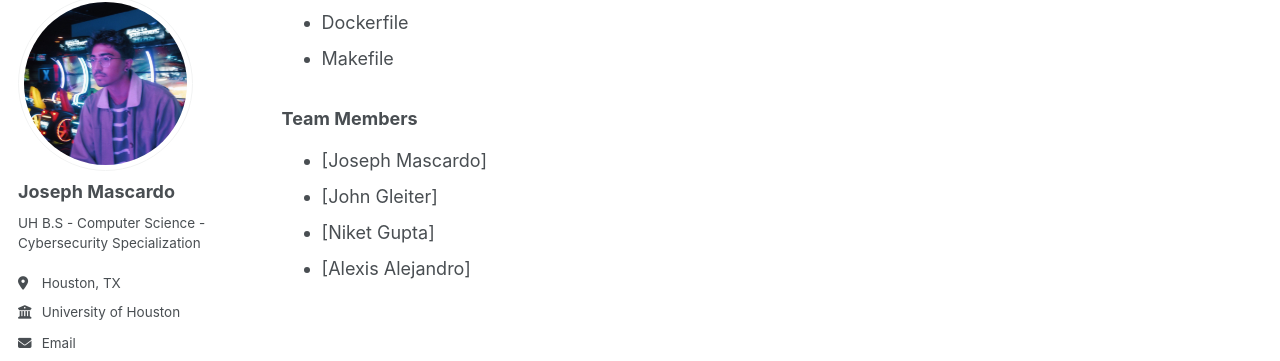
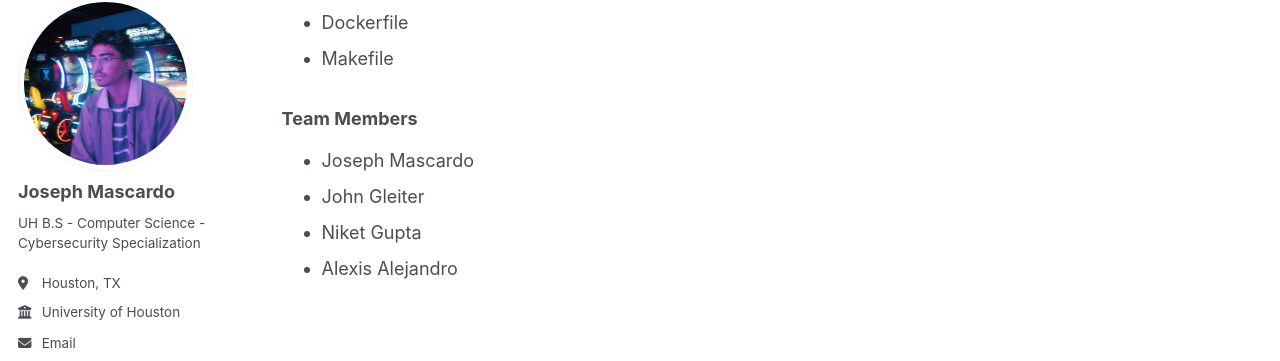
Before and after one commit to jomosquito/jomosquito.github.io, a Jekyll site: the page built from _portfolio/edmonton.md, in a window 1280 px wide and 900 px high, scrolled down 1046 px. Shown: the part 110-471 px from the top of the window. Built offline with Jekyll 4.4.1, drawn with Linux system fonts in a browser that asks for light colours.

```diff
--- a/_portfolio/edmonton.md
+++ b/_portfolio/edmonton.md
@@ -44,7 +44,7 @@ The code for this project is available on GitHub: [Project Repository](https://g
 
 ### Team Members
 
-* [Joseph Mascardo]
-* [John Gleiter]
-* [Niket Gupta]
-* [Alexis Alejandro]
+* Joseph Mascardo
+* John Gleiter
+* Niket Gupta
+* Alexis Alejandro
```
